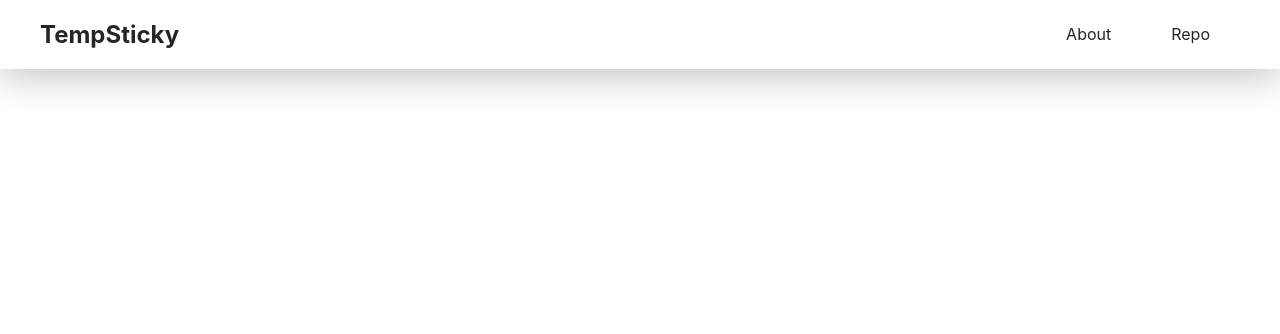
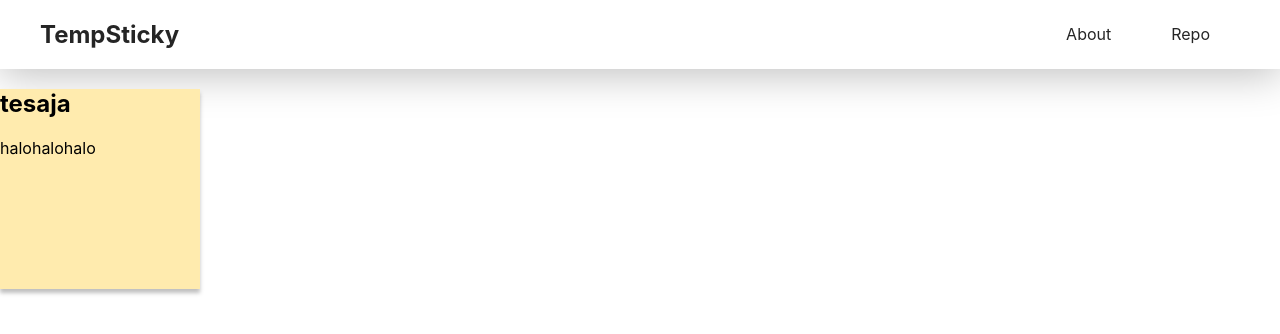
Before and after one commit to NafisHandoko/TempSticky, a React (Vite) app: page / in a window 1280 px wide. Shown: the top 334 px of the page. Built offline with nearby package versions, Linux system fonts and the light colour scheme.

Commit message:
Note basic styling added

```diff
--- a/src/App.jsx
+++ b/src/App.jsx
@@ -1,11 +1,13 @@
 import React from 'react';
 import './App.css';
 import Nav from './Nav/index';
+import Note from './Note/index';
 
 function App() {
   return (
     <>
       <Nav/>
+      <Note title="tesaja" body="halohalohalo" bgcolor="yellow"/>
     </>
   );
 }
--- a/src/Note/index.css
+++ b/src/Note/index.css
@@ -0,0 +1,18 @@
+.note{
+  min-width: 170px;
+  max-width: 200px;
+  aspect-ratio: 1;
+  box-shadow: 0 4px 4px 0 rgba(0,0,0,.25);
+}
+
+.yellow{
+  background-color: #FFEBAE;
+}
+
+.red{
+  background-color: #FFDBDB;
+}
+
+.green{
+  background-color: #D8FFDC;
+}
--- a/src/Note/index.jsx
+++ b/src/Note/index.jsx
@@ -3,12 +3,13 @@ import './index.css';
 
 class Note extends Component{
   render(){
-    const bgColor = {backgroundColor: this.props.bgcolor};
     return(
-      <div class="note" style={bgColor}>
+      <div className={`note ${this.props.bgcolor}`}>
         <h2>{this.props.title}</h2>
         <p>{this.props.body}</p>
       </div>
     )
   }
 }
+
+export default Note;
```
